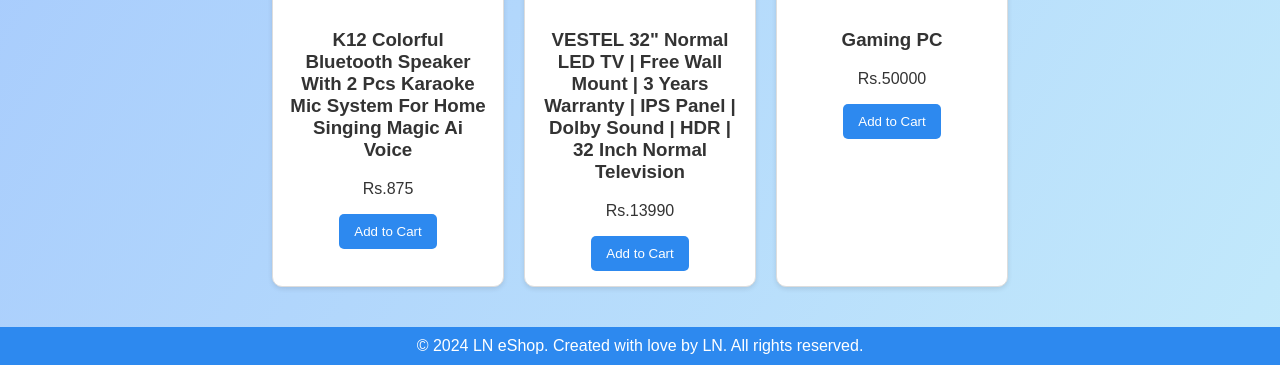
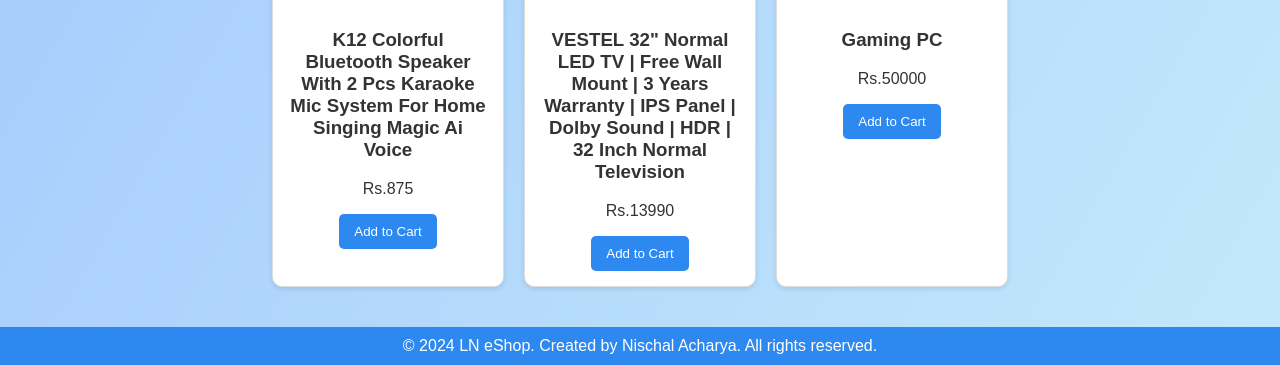
Before and after one commit to Nischal-Acharya-cmd/ecommerce, a plain HTML site: page index.html in a window 1280 px wide. Shown: the part 868-1233 px from the top of the page. Drawn offline with Linux system fonts and the light colour scheme.

Commit message:
index.html

```diff
--- a/index.html
+++ b/index.html
@@ -231,7 +231,7 @@
     </div>
 
     <footer>
-        &copy; 2024 LN eShop. Created with love by LN. All rights reserved.
+        &copy; 2024 LN eShop. Created by Nischal Acharya. All rights reserved.
     </footer>
 
     <script>
```
